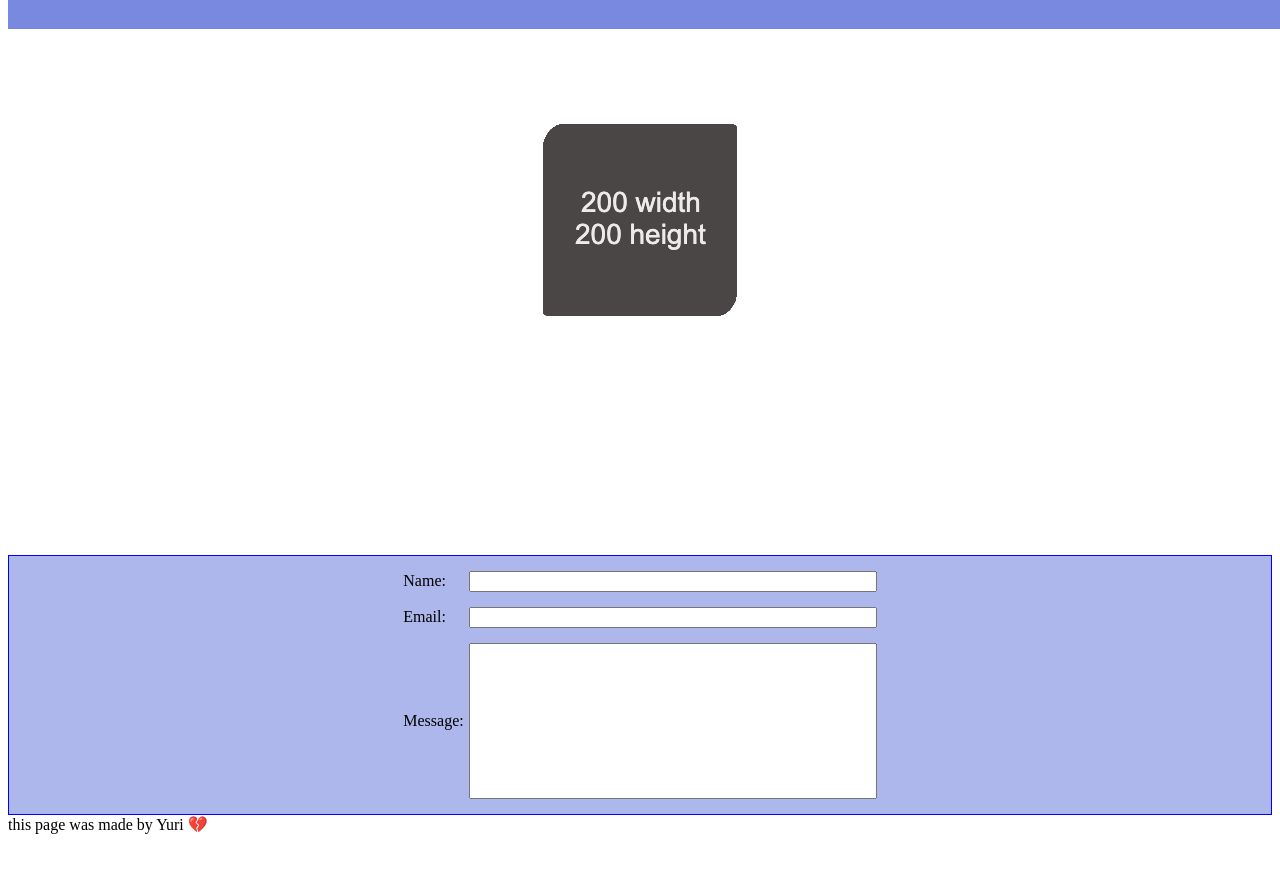
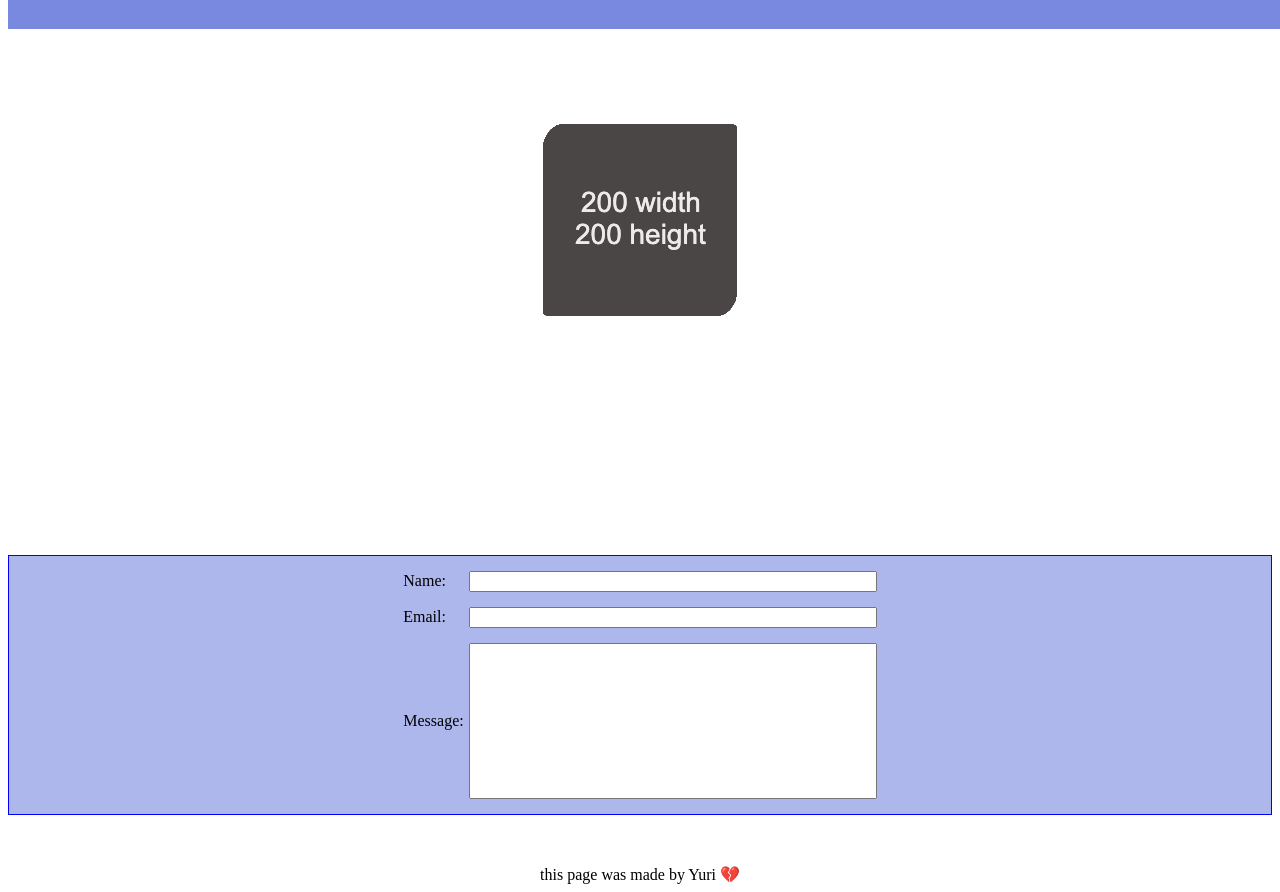
Before and after one commit to yurikitchin/Bootcamp-Assignments, a plain HTML site: page wk1-miniProject/index.html in a window 1280 px wide. Shown: the part 123-1015 px from the top of the page. Before the commit the page ends 965 px from the top, so only its background shows below. Drawn offline with Linux system fonts and the light colour scheme.

Commit message:
deleted Contact info postion, unused code

```diff
--- a/wk1-miniProject/assets/HeaderFooter.css
+++ b/wk1-miniProject/assets/HeaderFooter.css
@@ -41,6 +41,9 @@ header a {
 
 /*Footer Code*/
 footer {
+    display: table;
     text-align: center;
-    clear: both;
+    margin-left: auto;
+    margin-right: auto;
+    padding-top: 50px;
 }
--- a/wk1-miniProject/assets/body.css
+++ b/wk1-miniProject/assets/body.css
@@ -12,7 +12,6 @@ img {
 
 /*contact info and function*/
 .contact-info {
-    position: relative;
     border: 1px solid blue;
     background-color: rgba(96, 114, 218, 0.507);
     display: flex;
```
